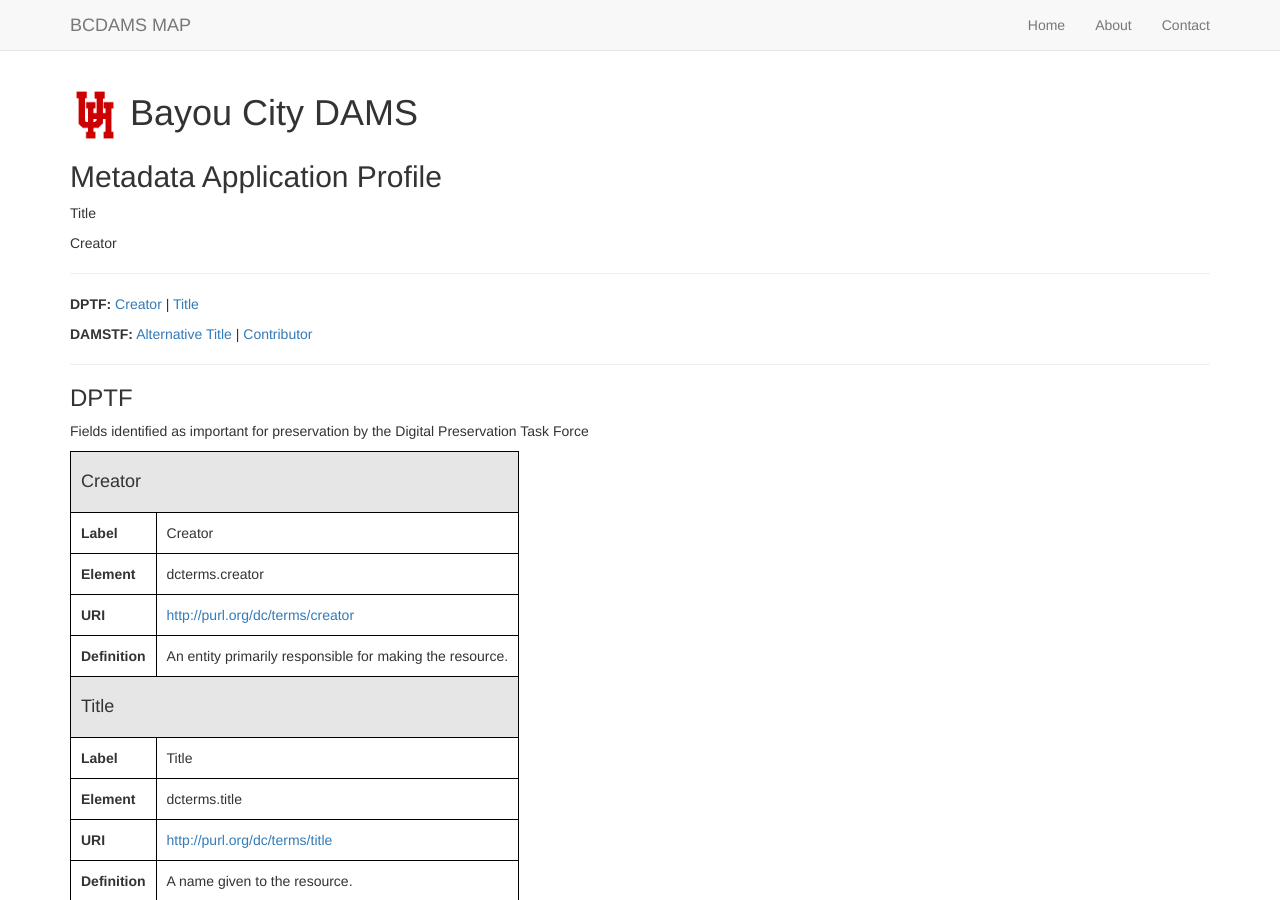
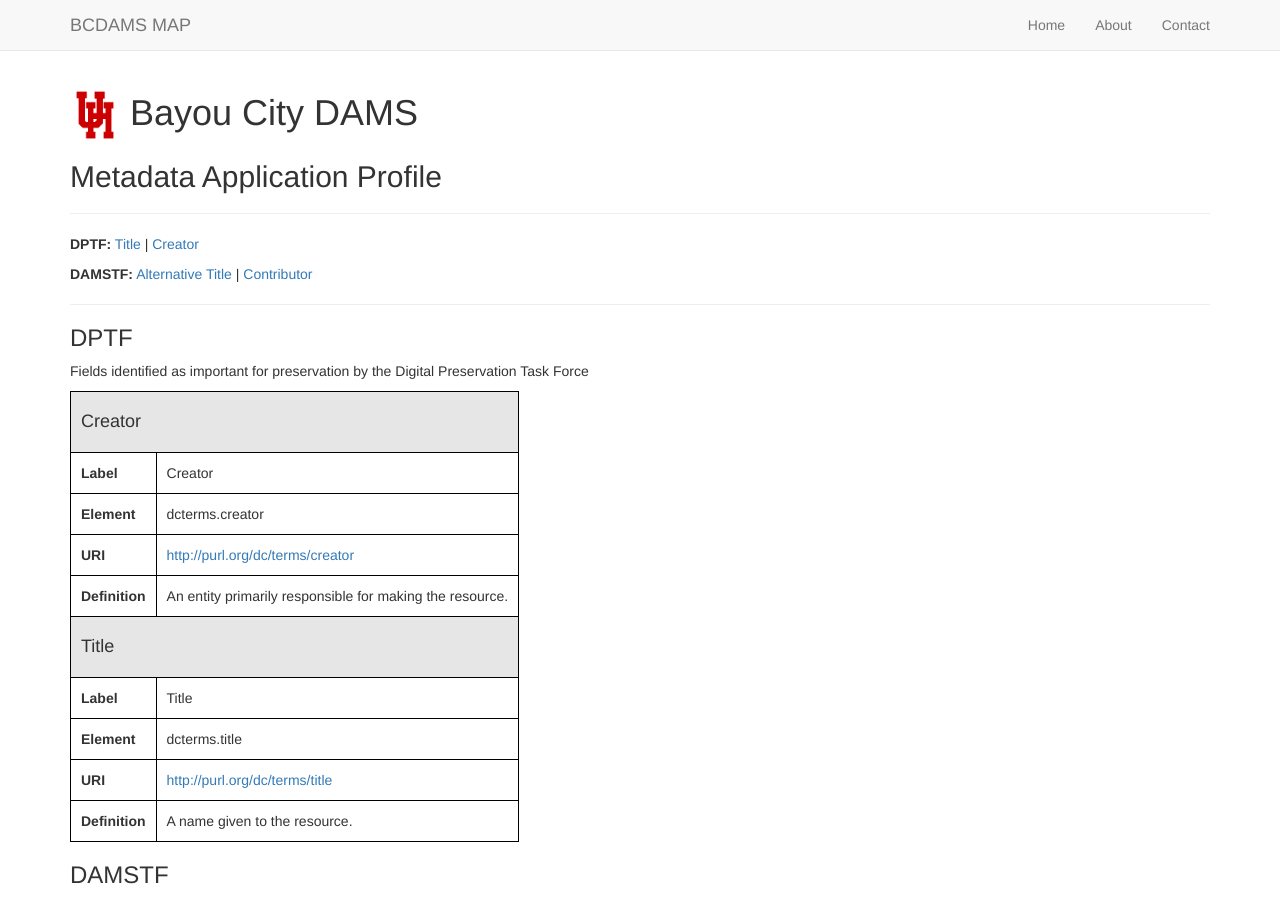
Before and after one commit to uhlibraries-digital/bcdams-map, a Jekyll site: the page built from index.html, in a window 1280 px wide and 900 px high. Built offline with Jekyll 4.4.1, drawn with Linux system fonts in a browser that asks for light colours; nearby versions of some CDN libraries; the list of posts is cut into pages by our own code.

Commit message:
refactor toc with ordering

```diff
--- a/index.html
+++ b/index.html
@@ -5,38 +5,42 @@
 <h1><img src="{{ site.baseurl }}{{ site.avatar }}" alt="UH Logo" style="width:50px;height:50px;"> Bayou City DAMS</h1>
 <h2>Metadata Application Profile</h2>
 
-{% for field in site.data.order.dptf %}
-  {% assign element = site.data.dptf[field] %}
-  <p>{{ element.label }}</p>
-{% endfor %}
-
-<!-- {% for group in site.data.order %}
-  {% if group.namespace == "dptf" %}
-  {% assign element = site.data.dptf[group.element1] %}
-  <p>{{ element.label }}</p>
-  {% endif %}
-{% endfor %} -->
-
 <hr>
 <p><b>DPTF:</b>
-  {% for element_hash in site.data.dptf %}
+  {% for field in site.data.order.dptf %}
+    {% assign element = site.data.dptf[field] %}
+    {% if forloop.first == true %}
+      <a href="#{{ element.label }}"> {{ element.label }} </a>
+    {% else %}
+      |<a href="#{{ element.label }}"> {{ element.label }} </a>
+    {% endif %}
+  {% endfor %}
+  <!-- {% for element_hash in site.data.dptf %}
   {% assign element = element_hash[1] %}
     {% if forloop.first == true %}
       <a href="#{{ element.label }}"> {{ element.label }} </a>
     {% else %}
       |<a href="#{{ element.label }}"> {{ element.label }} </a>
     {% endif %}
-  {% endfor %}
+  {% endfor %} -->
 </p>
 <p><b>DAMSTF:</b>
-  {% for element_hash in site.data.damstf %}
+  {% for field in site.data.order.damstf %}
+    {% assign element = site.data.damstf[field] %}
+    {% if forloop.first == true %}
+      <a href="#{{ element.label }}"> {{ element.label }} </a>
+    {% else %}
+      |<a href="#{{ element.label }}"> {{ element.label }} </a>
+    {% endif %}
+  {% endfor %}
+  <!-- {% for element_hash in site.data.damstf %}
   {% assign element = element_hash[1] %}
     {% if forloop.first == true %}
       <a href="#{{ element.label }}"> {{ element.label }} </a>
     {% else %}
       |<a href="#{{ element.label }}"> {{ element.label }} </a>
     {% endif %}
-  {% endfor %}
+  {% endfor %} -->
 </p>
 <hr>
 
```
